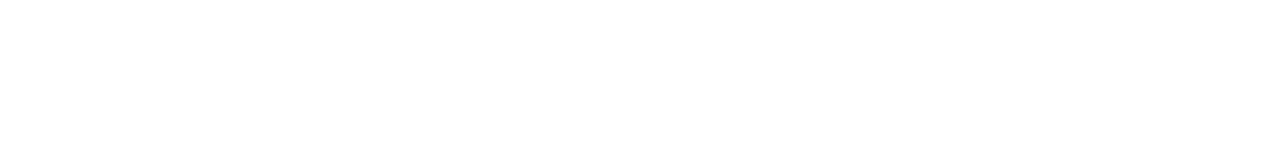
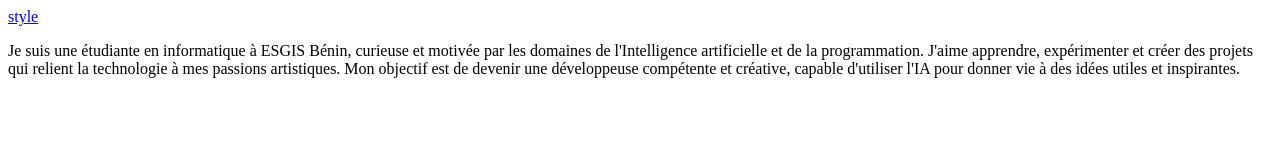
Before and after one commit to noahdsz/mon-cv, a plain HTML site: page index.html in a window 1280 px wide. Drawn offline with Linux system fonts and the light colour scheme.

Commit message:
modification description

```diff
--- a/index.html
+++ b/index.html
@@ -3,11 +3,14 @@
 <head>
     <meta charset="UTF-8">
     <meta name="viewport" content="width=device-width, initial-scale=1.0">
-    <title>index/title>
+    <title>Description</title>
     <a href="style.css">style</a>
 </head>
 <body>
-    <section>Titre</section>
-    <section>Description</section>
+    <p>Je suis une étudiante en informatique à ESGIS Bénin, curieuse et motivée par les domaines de l'Intelligence
+        artificielle et de la programmation. J'aime apprendre, expérimenter et créer des projets qui relient
+        la technologie à mes passions artistiques. Mon objectif est de devenir une développeuse compétente et
+        créative, capable d'utiliser l'IA pour donner vie à des idées utiles et inspirantes.
+    </p>
 </body>
 </html>
```
